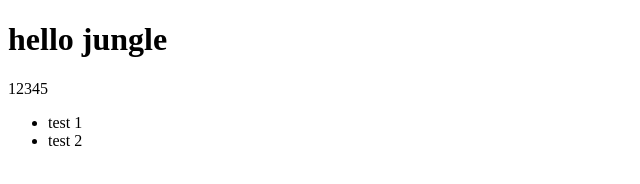
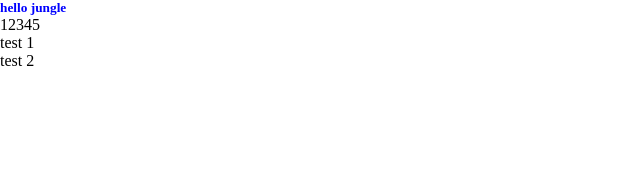
Before and after one commit to hasend/coder0224, a plain HTML site: page index.html in a window 1280 px wide. Shown: the whole page, without its empty margins (0-640 px from the left). Drawn offline with Linux system fonts and the light colour scheme.

Commit message:
css 수정

```diff
--- a/css/style.css
+++ b/css/style.css
@@ -1,3 +1,10 @@
+* {
+    list-style: none;
+    padding: 0;
+    margin: 0;
+    box-sizing: border-box;
+}
+
 h1 {
     color: blue;
     font-size: 10pt;
--- a/index.html
+++ b/index.html
@@ -5,7 +5,7 @@
     <meta http-equiv="X-UA-Compatible" content="IE=edge">
     <meta name="viewport" content="width=device-width, initial-scale=1.0">
     <title>Document</title>
-    <link rel="style sheet" href="css/style.css">
+    <link rel="stylesheet" href="css/style.css">
 </head>
 <body>
     <h1>hello jungle</h1>
```
